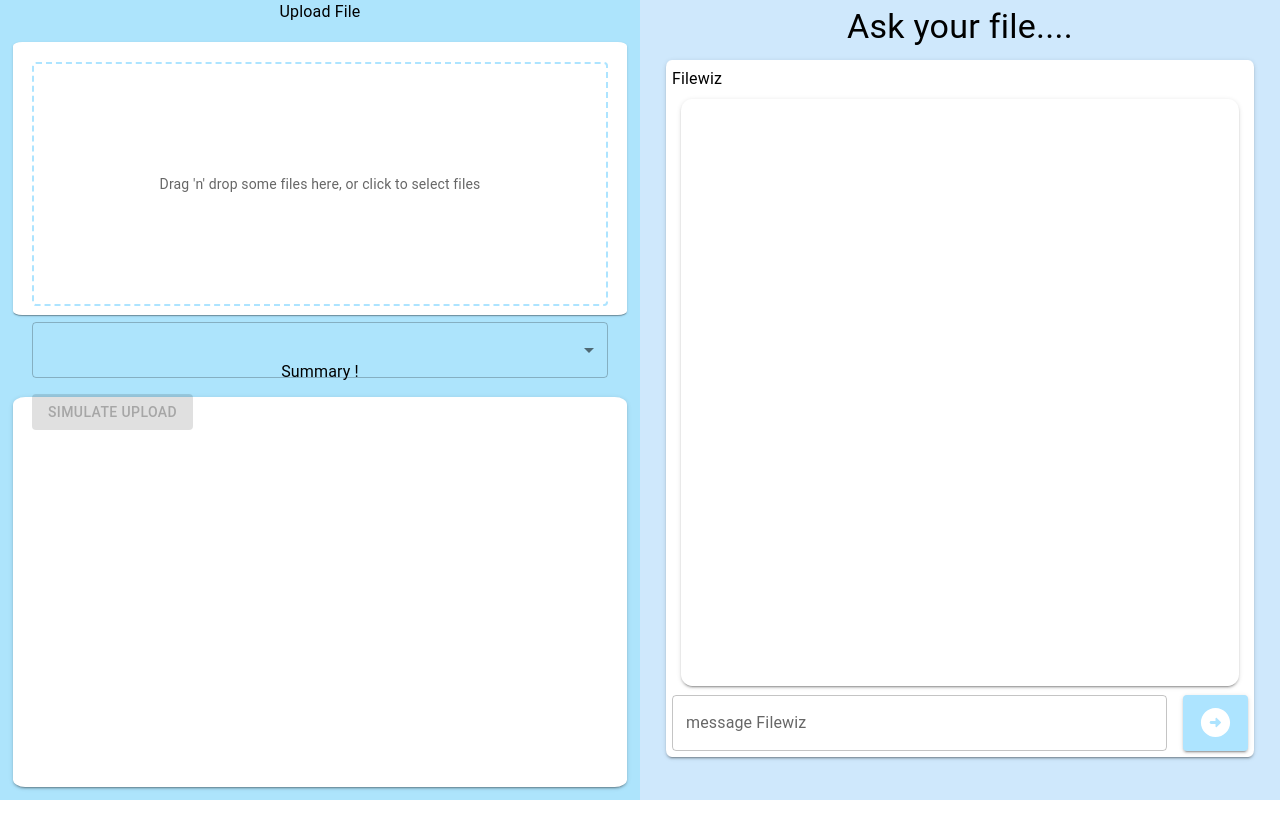
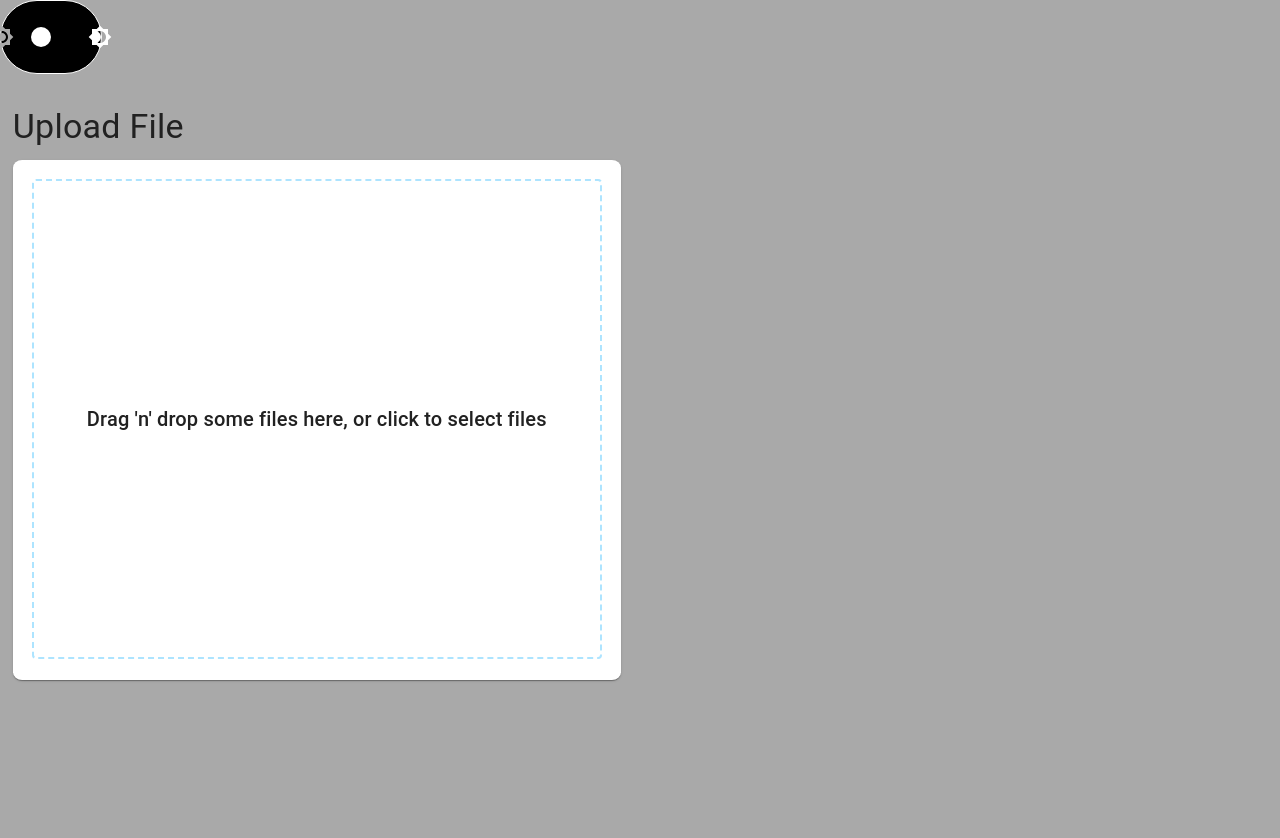
Before and after one commit to YakshitPoojary/GodrejCaseStudy, a React (Create React App) app in the folder godrej_ui/: page / in a window 1280 px wide. Shown: the top 838 px of the page. Before the commit the page ends 800 px from the top, so only its background shows below. Built offline with nearby package versions, Linux system fonts and the light colour scheme.

Commit message:
feat: theming and file upload

```diff
--- a/godrej_ui/src/App.js
+++ b/godrej_ui/src/App.js
@@ -1,12 +1,29 @@
+import React from 'react';
 import './App.css';
-import Homepage from './components/homepage';
+import Fileupload from './components/fileupload';
 import withSplashScreen from './components/_withsplshscreen';
+import NightModeToggle from './components/nightmodetoggle';
+import { ThemeProvider, CssBaseline } from '@mui/material';
+import { ThemeContextProvider, useThemeContext } from './theme/ThemeContext';
 
-function App() {
+const AppContent = () => {
+  const { theme } = useThemeContext();
+
   return (
-    <div className="App">
-      <Homepage/>
-    </div>
+    <ThemeProvider theme={theme}>
+      <CssBaseline />
+      <div className="App">
+        <NightModeToggle/>
+        <Fileupload />
+      </div>
+    </ThemeProvider>
   );
-}
+};
+
+const App = () => (
+  <ThemeContextProvider>
+    <AppContent />
+  </ThemeContextProvider>
+);
+
 export default withSplashScreen(App);
--- /dev/null
+++ b/godrej_ui/src/components/fileupload.css
@@ -0,0 +1,14 @@
+.circle.pop {
+    animation: pop 0.4s ease;
+}
+
+@keyframes pop {
+    0% {
+        transform: scale(0.8);
+        opacity: 0.5;
+    }
+    100% {
+        transform: scale(1);
+        opacity: 1;
+    }
+}
--- a/godrej_ui/src/components/fileupload.jsx
+++ b/godrej_ui/src/components/fileupload.jsx
@@ -1,14 +1,17 @@
 import React, { useState } from 'react';
-import { Box, Typography, MenuItem, Select, Button } from '@mui/material';
+import { Box, Typography, Button } from '@mui/material';
 import Dropzone from 'react-dropzone';
-
-const Fileupload = () => {
+import DeleteIcon from '@mui/icons-material/Delete';
+import './fileupload.css';
+import NightModeToggle from './nightmodetoggle';
+const FileUpload = () => {
   const [files, setFiles] = useState([]);
   const [uploadProgress, setUploadProgress] = useState({});
   const [selectedFile, setSelectedFile] = useState(null);
 
   const handleDrop = (acceptedFiles) => {
     setFiles([...files, ...acceptedFiles]);
+    acceptedFiles.forEach(file => simulateUpload(file));
   };
 
   const simulateUpload = (file) => {
@@ -30,6 +33,13 @@
     setSelectedFile(event.target.value);
   };
 
+  const handleDeleteFile = (fileName) => {
+    setFiles(files.filter(file => file.name !== fileName));
+    const newProgress = { ...uploadProgress };
+    delete newProgress[fileName];
+    setUploadProgress(newProgress);
+  };
+
   const dropzoneStyle = {
     display: 'flex',
     alignItems: 'center',
@@ -37,7 +47,7 @@
     border: '2px dashed #ade4ff',
     borderRadius: '4px',
     backgroundColor: '#ffffff',
-    height: '30vh',
+    height: '60vh',
     cursor: 'pointer',
   };
 
@@ -45,12 +55,13 @@
     border: '2px dashed #3f51b5',
   };
 
-  return (
-    <Box sx={{ display: 'flex', flexDirection: 'column', alignItems: 'center', width: '100%', height: '45%' }}>
-      <Typography variant="body1" gutterBottom>
+  return (<>
+    <Box sx={{ width: '100vw', height: '100vh', display: 'flex' }}>
+      <Box sx={{ display: 'flex', flexDirection: 'column', flex: '1' }}>
+        <Typography variant="h4" gutterBottom sx={{mt:'5%',ml:'2%'}}>
           Upload File
         </Typography>
-      <Box sx={{ height: '65%', width: '90%', padding: '3%', bgcolor: '#ffffff', borderRadius: '1.5%', boxShadow: '1', m: '2%' }}>
+        <Box sx={{ height: '65%', width: '95%', padding: '3%', bgcolor: '#ffffff', borderRadius: '1.5%', boxShadow: '1', m: '2%', mt:0}}>
           <Dropzone onDrop={handleDrop}>
             {({ getRootProps, getInputProps, isDragActive }) => (
               <section>
@@ -62,61 +73,47 @@
                   }}
                 >
                   <input {...getInputProps()} />
-                <Typography variant="body2" color="textSecondary">
+                  <Typography variant="h6" color="textSecondary">
                     Drag 'n' drop some files here, or click to select files
                   </Typography>
                 </div>
               </section>
             )}
           </Dropzone>
-        <Box mt={2} sx={{width:'100%'}}>
+        </Box>
+      </Box>
+      <Box mt={2} sx={{ flex: '1', width: '50%' ,mt:'5%'}}>
         {files.map((file) => (
-            <Box key={file.name} sx={{ display: 'flex', alignItems: 'center', mb: 1,width:'100%'}}>
-              <Typography variant="body2" sx={{ flexGrow: 1 }}>
+          <Box key={file.name} sx={{ display: 'flex', alignItems: 'center', mb: 1, width: '100%'}}>
+            <Typography variant="h6" sx={{ width: '20%', maxWidth: '20%', overflow: 'hidden' }}>
               {file.name}
             </Typography>
-              <Box sx={{ display: 'flex', alignItems: 'center',width:'100%',height:'100%'}}>
-                {[...Array(10)].map((_, index) => (
+            <Box sx={{ display: 'flex', alignItems: 'center', width: '60%', ml: '2%' }}>
+              {[...Array(6)].map((_, index) => (
                 <Box
                   key={index}
+                  className={(uploadProgress[file.name] / 10) > index ? 'circle pop' : 'circle'}
                   sx={{
-                      width:'10%',
-                      height: '7vh',
+                    width: '11vh',
+                    minWidth: '100px',
+                    maxHeight: '100px',
+                    height: '100px',
                     borderRadius: '50%',
-                      backgroundColor: (uploadProgress[file.name] / 10) > index ? '#8b7df1' : '#b6d989',
+                    backgroundColor: (uploadProgress[file.name] / 10) > index ? 'primary.main' : '#A9A9A9',
                     mx: 0.05,
                   }}
                 />
               ))}
             </Box>
+            <Button variant="text" onClick={() => handleDeleteFile(file.name)}>
+              <DeleteIcon sx={{ color: "red", fontSize: "5vh", m: '2rem' }} />
+            </Button>
           </Box>
         ))}
       </Box>
-        <Box mt={2}>
-          <Select value={selectedFile} onChange={handleSelectFile} displayEmpty fullWidth>
-            <MenuItem value="" disabled>
-              Select a file to upload
-            </MenuItem>
-            {files.map((file) => (
-              <MenuItem key={file.name} value={file.name}>
-                {file.name}
-              </MenuItem>
-            ))}
-          </Select>
     </Box>
-        <Box mt={2}>
-          <Button
-            variant="contained"
-            color="primary"
-            onClick={() => selectedFile && simulateUpload(files.find((file) => file.name === selectedFile))}
-            disabled={!selectedFile}
-          >
-            Simulate Upload
-          </Button>
-        </Box>
-      </Box>
-    </Box>
+    </>
   );
 };
 
-export default Fileupload;
+export default FileUpload;
--- /dev/null
+++ b/godrej_ui/src/components/nightmodetoggle.jsx
@@ -0,0 +1,41 @@
+import React from 'react';
+import { Box, Switch, IconButton } from '@mui/material';
+import Brightness4Icon from '@mui/icons-material/Brightness4';
+import Brightness7Icon from '@mui/icons-material/Brightness7';
+import { useThemeContext } from '../theme/ThemeContext';
+
+const NightModeToggle = () => {
+  const { mode, toggleColorMode } = useThemeContext();
+
+  return (
+    <Box
+      sx={{
+        display: 'flex',
+        alignItems: 'center',
+        justifyContent: 'center',
+        bgcolor: '#000000',
+        color: '#ffffff',
+        borderColor: '#000000',
+        border: '1px solid',
+        borderRadius: 25,
+        p: 2,
+        width: '8%',
+        height: '8%',
+      }}
+    >
+      <IconButton sx={{ color: mode === 'dark' ? 'inherit' : '#A9A9A9' }} onClick={toggleColorMode}>
+        <Brightness7Icon />
+      </IconButton>
+      <Switch
+        checked={mode === 'dark'}
+        onChange={toggleColorMode}
+        inputProps={{ 'aria-label': 'night mode toggle' }}
+      />
+      <IconButton sx={{ color: mode === 'dark' ? '#A9A9A9' : 'inherit' }} onClick={toggleColorMode}>
+        <Brightness4Icon />
+      </IconButton>
+    </Box>
+  );
+};
+
+export default NightModeToggle;
--- a/godrej_ui/src/index.js
+++ b/godrej_ui/src/index.js
@@ -3,7 +3,6 @@
 import './index.css';
 import App from './App';
 import reportWebVitals from './reportWebVitals';
-
 const root = ReactDOM.createRoot(document.getElementById('root'));
 root.render(
   <React.StrictMode>
--- /dev/null
+++ b/godrej_ui/src/theme/Theme.js
@@ -0,0 +1,35 @@
+import { amber, deepOrange, grey } from '@mui/material/colors';
+
+export const getDesignTokens = (mode) => ({
+  palette: {
+    mode,
+    ...(mode === 'light'
+      ? {
+          primary: {
+            main:"#D6FC73"
+          },
+           background: {
+            default: '#A9A9A9',
+            paper: deepOrange[900],
+          },
+          divider: amber[200],
+          text: {
+            primary: grey[900],
+            secondary: grey[900],
+          },
+        }
+      : {
+          primary: {
+            main:'#BEE48E'},
+          divider: deepOrange[700],
+          background: {
+            default: '#000',
+            paper: deepOrange[900],
+          },
+          text: {
+            primary: '#fff',
+            secondary: grey[500],
+          },
+        }),
+  },
+});
--- /dev/null
+++ b/godrej_ui/src/theme/ThemeContext.js
@@ -0,0 +1,27 @@
+import { createTheme } from '@mui/material/styles';
+import { createContext, useContext, useState, useMemo } from 'react';
+import { getDesignTokens } from './Theme';
+
+const ThemeContext = createContext({
+  mode: 'light',
+  toggleColorMode: () => {},
+  theme: createTheme(),
+});
+
+export const ThemeContextProvider = ({ children }) => {
+  const [mode, setMode] = useState('light');
+
+  const toggleColorMode = () => {
+    setMode((prevMode) => (prevMode === 'light' ? 'dark' : 'light'));
+  };
+
+  const theme = useMemo(() => createTheme(getDesignTokens(mode)), [mode]);
+
+  return (
+    <ThemeContext.Provider value={{ mode, toggleColorMode, theme }}>
+      {children}
+    </ThemeContext.Provider>
+  );
+};
+
+export const useThemeContext = () => useContext(ThemeContext);
--- /dev/null
+++ b/godrej_ui/src/theme/use-color-theme.js
@@ -0,0 +1,21 @@
+import { useState, useMemo } from 'react';
+import { createTheme } from '@mui/material/styles';
+import { getDesignTokens } from './Theme';
+
+const useColorTheme = () => {
+  const [mode, setMode] = useState('light');
+
+  const toggleColorMode = () => {
+    setMode((prevMode) => (prevMode === 'light' ? 'dark' : 'light'));
+  };
+
+  const theme = useMemo(() => createTheme(getDesignTokens(mode)), [mode]);
+
+  return {
+    mode,
+    toggleColorMode,
+    theme,
+  };
+};
+
+export default useColorTheme;
```
Lines whose indentation alone changed are shown as unchanged.
